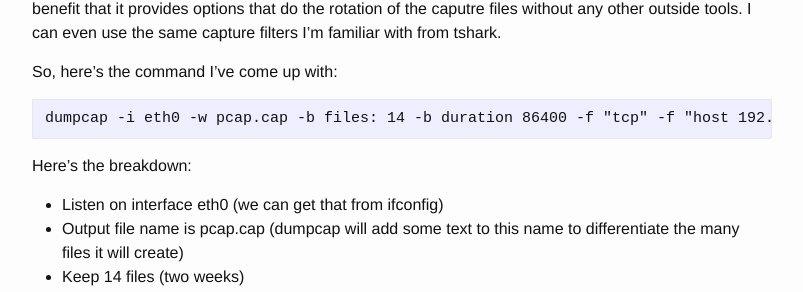
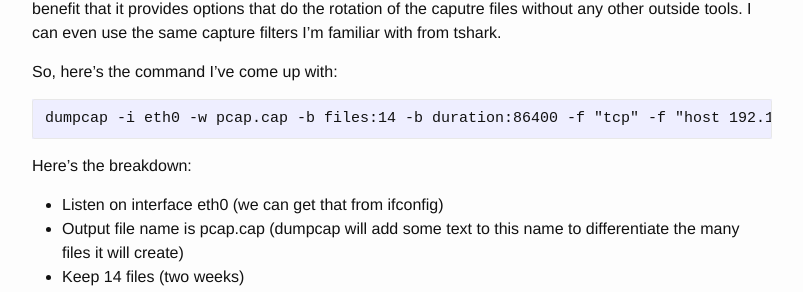
Before and after one commit to erickveil/erickveil.github.com, a Jekyll site: the page built from _posts/2020-07-07-HowToLogrotateAPacketCapture.md, in a window 1280 px wide. Shown: the part 1165-1457 px from the top of the page, without its empty margins (238-1041 px from the left). Built offline with Jekyll 4.4.1, drawn with Linux system fonts in a browser that asks for light colours.

````diff
--- a/_posts/2020-07-07-HowToLogrotateAPacketCapture.md
+++ b/_posts/2020-07-07-HowToLogrotateAPacketCapture.md
@@ -18,7 +18,7 @@ The solution is `dumpcap`. It's my understanding that dumpcap is used by tshark
 So, here's the command I've come up with:
 
 ```
-dumpcap -i eth0 -w pcap.cap -b files: 14 -b duration 86400 -f "tcp" -f "host 192.168.60.101" -f "port 502" &
+dumpcap -i eth0 -w pcap.cap -b files:14 -b duration:86400 -f "tcp" -f "host 192.168.60.101" -f "port 502" &
 ```
 
 Here's the breakdown:
````
